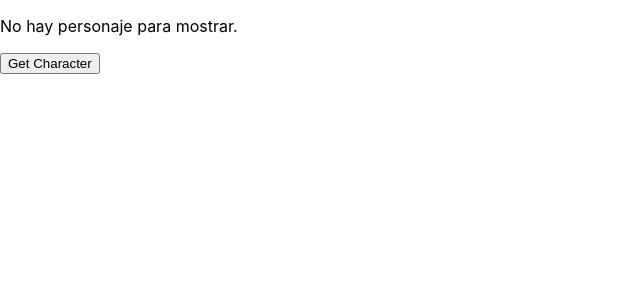
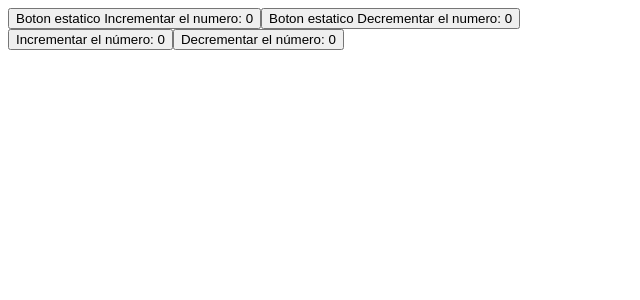
Before and after one commit to moscchi/fs-clases, a React (Create React App) app: page / in a window 1280 px wide. Shown: the top 300 px of the page, without its empty margins (0-640 px from the left). Built offline with nearby package versions, Linux system fonts and the light colour scheme.

Commit message:
Ejemplo componente reutilizable

```diff
--- a/src/App.css
+++ /dev/null
@@ -1,7 +0,0 @@
-.btn {
-  padding: 2px;
-  border-radius: 4px;
-  border: solid 1px red;
-  background-color: black;
-  color: red;
-}
--- a/src/App.jsx
+++ b/src/App.jsx
@@ -1,30 +1,26 @@
 import { useState } from "react";
-import "./App.css";
-import CardCharacter from "./CardCharacter";
+import ButtonIncrement from "./ButtonIncrement";
+import ButtonDecrement from "./ButtonDecrement";
+import ButtonUpdateNumberState from "./ButtonUpdateNumberState";
 
 function App() {
-  const [character, setCharacter] = useState(null);
-  console.log(character);
-  const handleGetCharacter = () => {
+  const [number, setNumber] = useState(0);
 
-    fetch(`https://rickandmortyapi.com/api/character/${Math.floor((Math.random() * 100))}`)
-      .then((response) => response.json())
-      .then((response) =>
-        setCharacter({
-          id: response.id,
-          name: response.name,
-          image: response.image,
-        })
-      );
-  };
   return (
     <>
-      {character ? (
-        <CardCharacter character={character} setCharacter={setCharacter}/>
-      ) : (
-        <p>No hay personaje para mostrar.</p>
-      )}
-      <button onClick={handleGetCharacter}>Get Character</button>
+      <ButtonIncrement number={number} setNumber={setNumber} />
+      <ButtonDecrement number={number} setNumber={setNumber} />
+      <br />
+      <ButtonUpdateNumberState
+        number={number}
+        setNumber={setNumber}
+        typeButton={"increment"}
+      />
+      <ButtonUpdateNumberState
+        number={number}
+        setNumber={setNumber}
+        typeButton={"decrement"}
+      />
     </>
   );
 }
--- /dev/null
+++ b/src/ButtonDecrement.jsx
@@ -0,0 +1,13 @@
+const ButtonDecrement = (props) => {
+  const decrementNumber = (numberParam) => {
+    props.setNumber(numberParam - 1);
+  };
+
+  return (
+    <button onClick={() => decrementNumber(props.number)}>
+      Boton estatico  Decrementar el numero: {props.number}
+    </button>
+  );
+};
+
+export default ButtonDecrement;
--- /dev/null
+++ b/src/ButtonIncrement.jsx
@@ -0,0 +1,13 @@
+const ButtonIncrement = (props) => {
+  const incrementNumber = (numberParam) => {
+    props.setNumber(numberParam + 1);
+  };
+
+  return (
+    <button onClick={() => incrementNumber(props.number)}>
+      Boton estatico Incrementar el numero: {props.number}
+    </button>
+  );
+};
+
+export default ButtonIncrement;
--- /dev/null
+++ b/src/ButtonUpdateNumberState.jsx
@@ -0,0 +1,15 @@
+const ButtonUpdateNumberState = (props) => {
+  // props = { number, setNumber, typeButton }
+  const updateNumber = (numberParam) => {
+    if(props.typeButton === 'increment') props.setNumber(props.number + 1)
+    if(props.typeButton === 'decrement') props.setNumber(props.number - 1)
+  };
+
+  return (
+    <button onClick={() => updateNumber(props.number)}>
+      { props.typeButton === 'increment' ? 'Incrementar':'Decrementar'} el número: {props.number}
+    </button>
+  );
+};
+
+export default ButtonUpdateNumberState;
--- a/src/CardCharacter.jsx
+++ /dev/null
@@ -1,19 +0,0 @@
-const CardCharacter = (props) => {
-
-    const handleCapitalLetters = () => {
-        props.setCharacter({
-            ...props.character,
-            name: props.character.name.toUpperCase()
-        })
-    }
-
-  return (
-      <div>
-        <h1>{props.character.name}</h1>
-        <img src={props.character.image} />
-        <button onClick={handleCapitalLetters}>Pasar name a mayusculas</button>
-      </div>
-  );
-};
-
-export default CardCharacter;
--- a/src/index.css
+++ /dev/null
@@ -1,13 +0,0 @@
-body {
-  margin: 0;
-  font-family: -apple-system, BlinkMacSystemFont, 'Segoe UI', 'Roboto', 'Oxygen',
-    'Ubuntu', 'Cantarell', 'Fira Sans', 'Droid Sans', 'Helvetica Neue',
-    sans-serif;
-  -webkit-font-smoothing: antialiased;
-  -moz-osx-font-smoothing: grayscale;
-}
-
-code {
-  font-family: source-code-pro, Menlo, Monaco, Consolas, 'Courier New',
-    monospace;
-}
--- a/src/index.jsx
+++ b/src/index.jsx
@@ -1,6 +1,5 @@
 import React from 'react';
 import ReactDOM from 'react-dom/client';
-import './index.css';
 import App from './App';
 
 const root = ReactDOM.createRoot(document.getElementById('root'));
```
Also changed, not shown: src/logo.svg (deleted).
